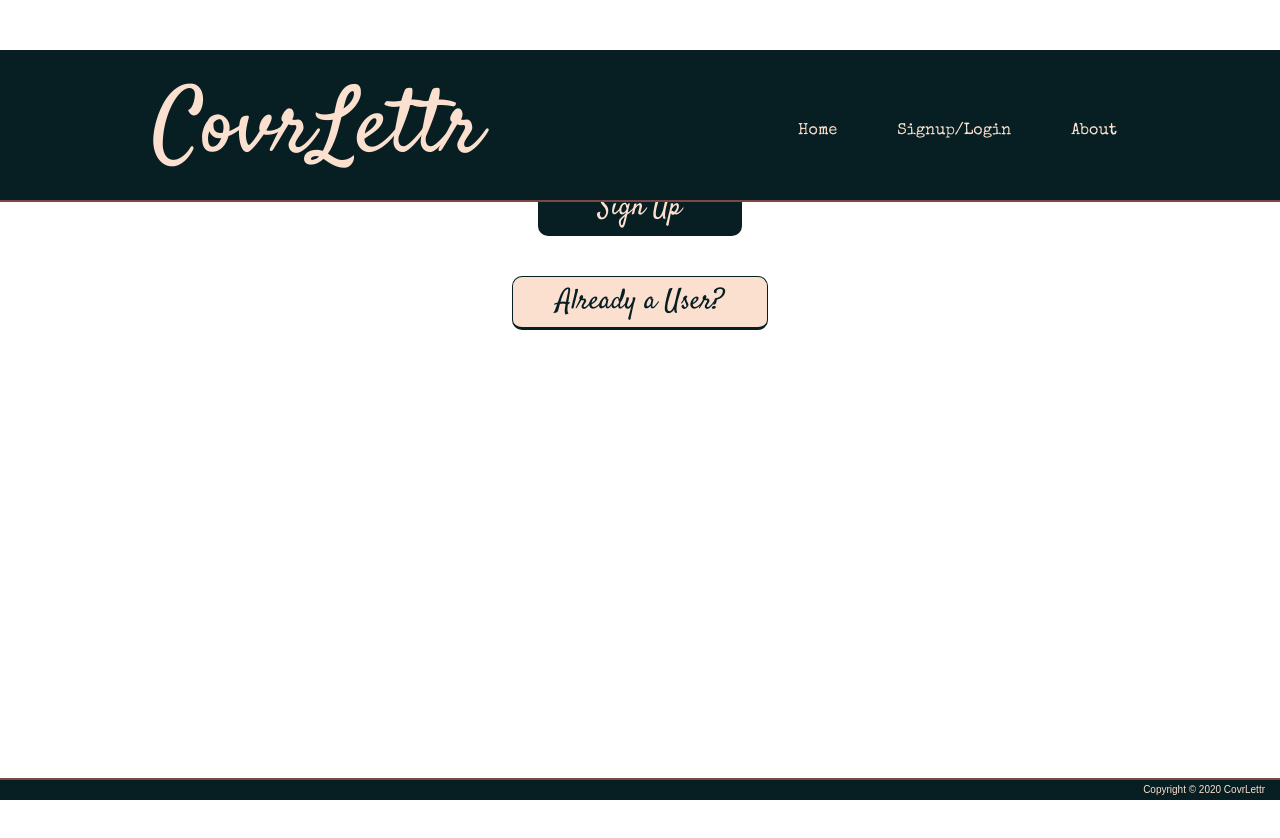
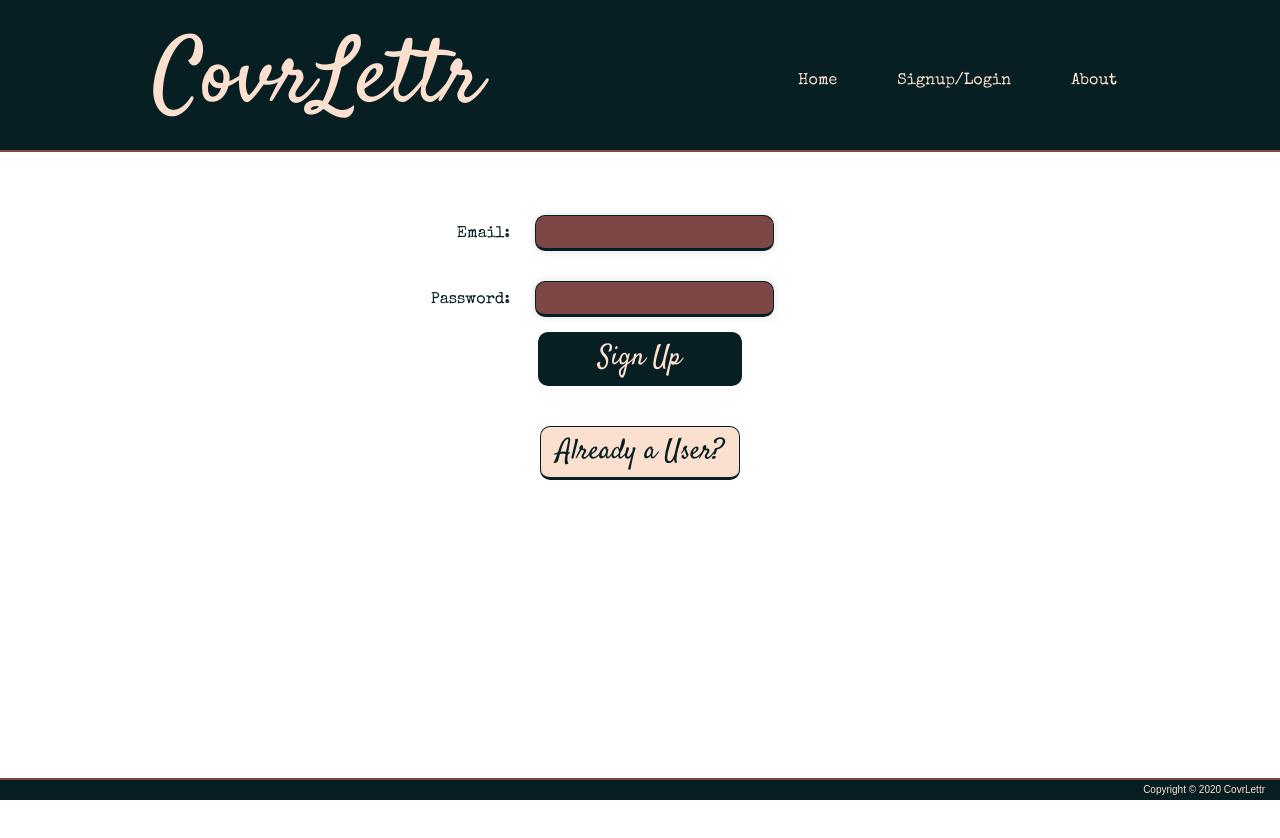
Before and after one commit to covrLettr/covrLettr-React, a React app: page /userauth in a window 1280 px wide. Shown: the top 838 px of the page. Built offline with nearby package versions, Linux system fonts and the light colour scheme; no server answers.

Commit message:
fixed a small issure with styling on login page

```diff
--- a/src/components/Header/Header.css
+++ b/src/components/Header/Header.css
@@ -2,6 +2,7 @@
 
 .Header {
   position: fixed;
+  top: 0;
   display: flex;
   justify-content: space-around;
   height: 10vh;
--- a/src/components/LogUpS/SignUp.css
+++ b/src/components/LogUpS/SignUp.css
@@ -9,7 +9,7 @@
   min-width: 300px;
   margin: auto;
   padding-bottom: 20px;
-  margin-top: 50px;
+  margin-top: 25vh;
 
   input {
     background-color: #7d4745;
@@ -66,7 +66,7 @@
   display: flex;
   justify-content: center;
   height: 10%;
-  width: 20%;
+  width: 200px;
   margin: 0 auto;
   padding: 5px;
   border: 1px solid #071e22;
```
